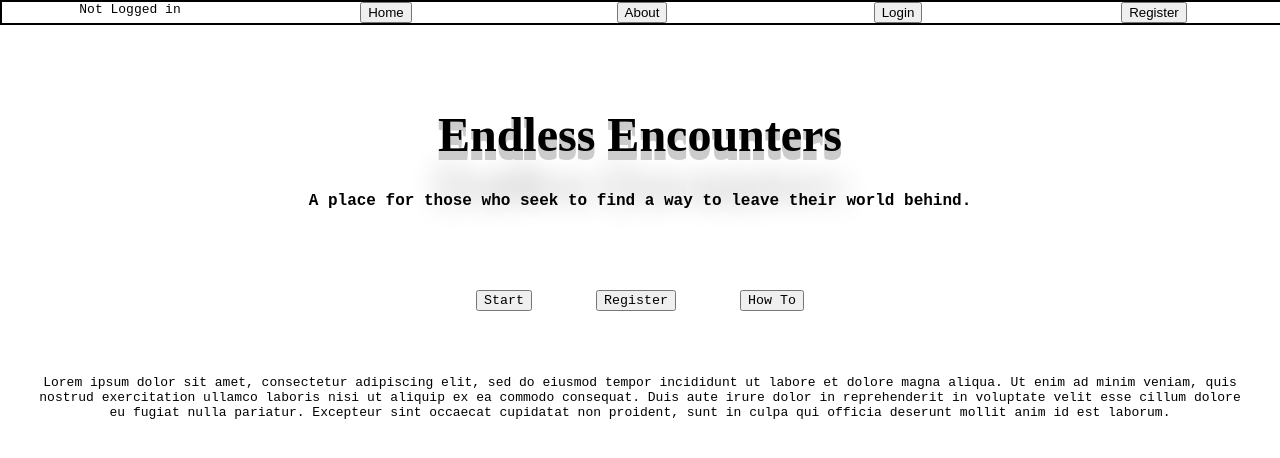
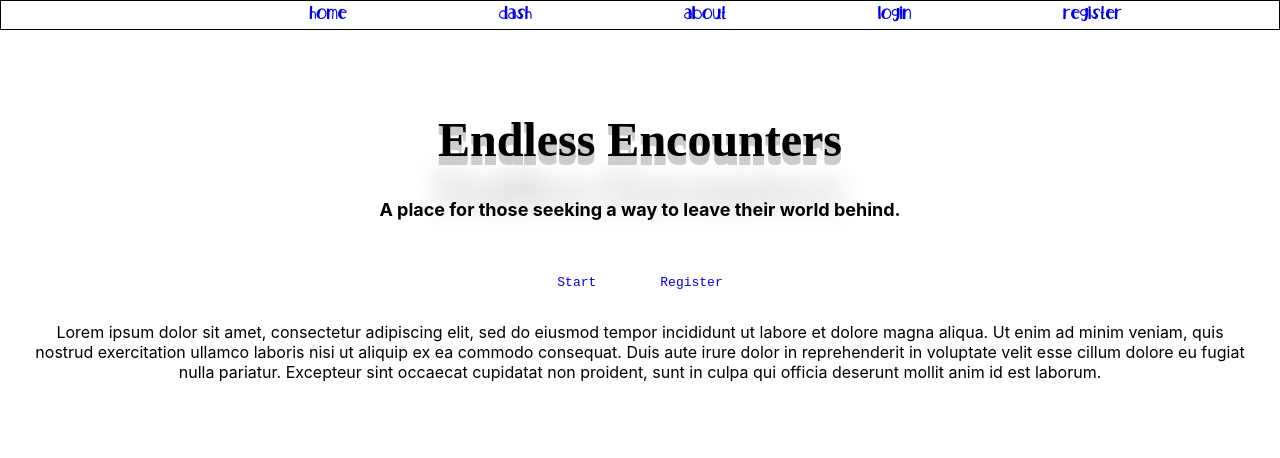
Before and after one commit to Nvlt/endless_encounters_client, a React (Create React App) app: page / in a window 1280 px wide. Shown: the top 458 px of the page. Built offline with nearby package versions, Linux system fonts and the light colour scheme; a web font is replaced by a local one.

Commit message:
fixed header css

```diff
--- a/src/components/App/App.js
+++ b/src/components/App/App.js
@@ -11,8 +11,8 @@ import PublicRoute from '../../routes/routehelpers/PublicRoute/PublicRoute';
 
 function App() {
   return (
-    <div className="App center font-mono width-full">
-      <header className="App-header center width-full">
+    <div>
+      <header>
         <Header />
       </header>
 
--- a/src/components/Header/Header.js
+++ b/src/components/Header/Header.js
@@ -2,12 +2,13 @@ import React, { Component } from 'react';
 import { Link } from 'react-router-dom';
 import UserContext from '../../contexts/UserContext';
 import TokenService from '../../services/token-service';
+import headerStyles from './Header.module.css';
 
 export default class Header extends Component {
   static contextType = UserContext;
 
   renderLogout = () => {
-    return <div className="flex-1">
+    return <div >
       <Link
         onClick={this.context.processLogout}
         to='/login'>
@@ -18,37 +19,42 @@ export default class Header extends Component {
 
   renderLogin = () => {
     return <>
-      <div className="flex-1">
+      <div >
         <Link to='/login'>
-          <button>Login</button>
+          <a>Login</a>
         </Link>
       </div>
-      <div className="flex-1">
+      <div >
         <Link to='/register'>
-          <button>Register</button>
+          <a>Register</a>
         </Link>
       </div>
     </>
   }
   render () {
     return (
-      <nav className="border flex flex-row-wrap flex-1 width-full">
-        <div className="flex-1">{TokenService.hasAuthToken()
+      <nav className={headerStyles.nav}>
+        <div >{TokenService.hasAuthToken()
           ? this.context.user.username
-          : 'Not Logged in'}
+          : null}
         </div>
 
+        <div >
+          <Link to='/'>
+            <a>Home</a>
+          </Link>
+        </div>
 
-        <div className="flex-1">
-          <Link to='/'>
-            <button>Home</button>
+        <div >
+          <Link to='/main'>
+            <a>Dash</a>
           </Link>
         </div>
 
 
-        <div className="flex-1">
+        <div >
           <Link to='/about'>
-            <button>About</button>
+            <a>About</a>
           </Link>
         </div>
 
--- /dev/null
+++ b/src/components/Header/Header.module.css
@@ -0,0 +1,17 @@
+.nav{
+    display: flex;
+    justify-content: space-evenly;
+    border: solid .1em black;
+    font-family: 'Nelship';
+    font-weight: bold;
+    padding: 5px;
+}
+
+a:link {
+    text-decoration: none;
+}
+
+@font-face {
+    font-family: "Nelship";
+    src: url("../../assets/fonts/Nelship.ttf")
+  }
--- a/src/components/HomeMain/HomeMain.js
+++ b/src/components/HomeMain/HomeMain.js
@@ -8,11 +8,10 @@ export default function Home() {
   return (
     <main className="flex flex-col center flex-1 justify-stretch">
       <h1 className="font-xxl flex-1 font-nerd center flex-grow text-pop-up-bottom">Endless Encounters</h1>
-      <h3 className="p-2 font-lg">A place for those who seek to find a way to leave their world behind.</h3>
+      <h3 className="p-2 font-lg">A place for those seeking a way to leave their world behind.</h3>
       <div className="flex-row">
-        <Link to='/main'><button className="flex-1 font-mono m-2 max-w-8">Start</button></Link>
-        <Link to='/register'><button className="flex-1 font-mono m-2 max-w-8">Register</button></Link>
-        <Link to='/about'><button className="flex-1 font-mono m-2 max-w-8">How To</button></Link>
+        <Link to='/main'><a className="flex-1 font-mono m-2 max-w-8">Start</a></Link>
+        <Link to='/register'><a className="flex-1 font-mono m-2 max-w-8">Register</a></Link>
       </div>
       <p className="m-2">Lorem ipsum dolor sit amet,
       consectetur adipiscing elit,
--- a/src/components/RegistrationForm/RegistrationForm.js
+++ b/src/components/RegistrationForm/RegistrationForm.js
@@ -1,4 +1,5 @@
 import React from 'react'
+import { Link } from 'react-router-dom'
 import UserContext from '../../contexts/UserContext'
 import AuthApiService from '../../services/auth-api-service';
 
@@ -61,6 +62,9 @@ export default class Registration extends React.Component {
               <button className="flex-1 m-1 boxshadow-light border-none rounded-lighter">Login</button>
               <button className="flex-2 m-1 boxshadow-light border-none rounded-lighter">Login With Facebook</button>
             </div>
+              <Link to='/login'>
+                <a>Already have an account?</a>
+              </Link>
           </form>
         </div>
       </main>
```
Also changed, not shown: src/assets/fonts/Nelship.ttf (added).
